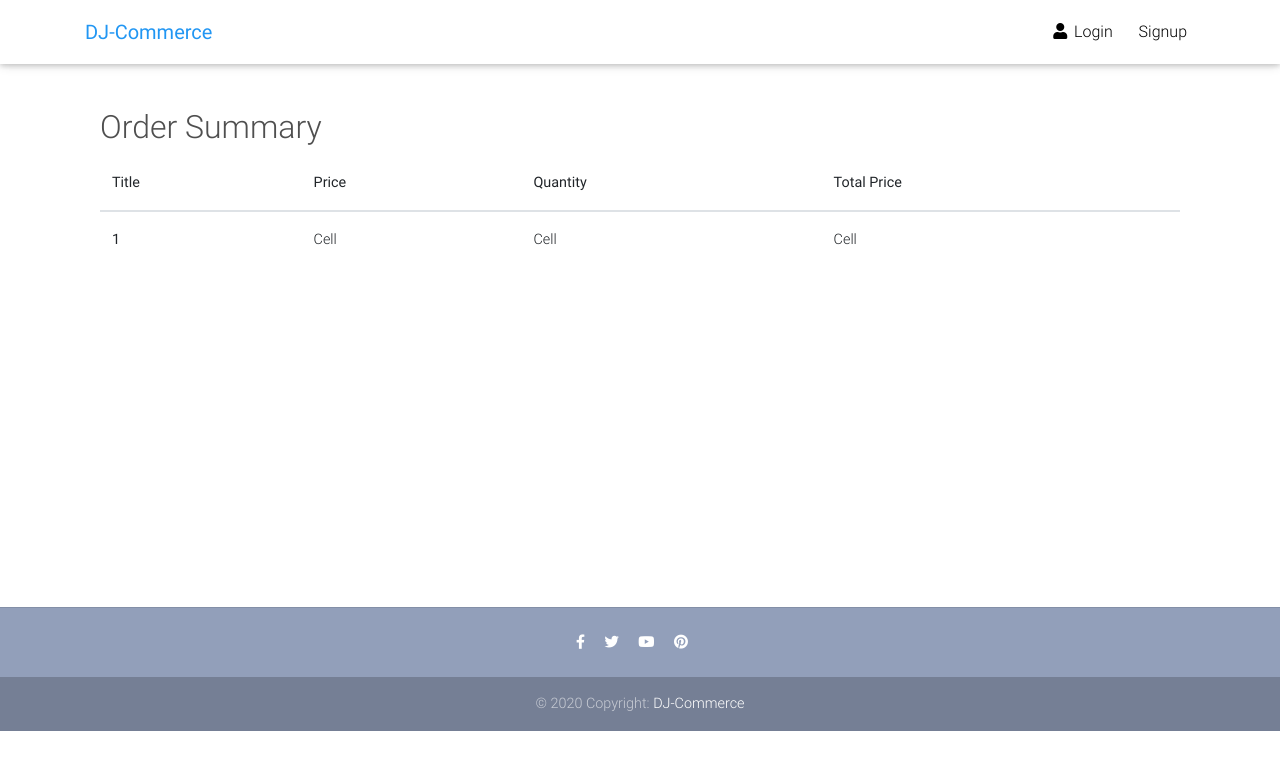
After one commit to ShedrackGodson/django_ecommerce, a Django app: page /order-summary/ in a window 1280 px wide. The commit adds this page. Shown: the top 770 px of the page. Run offline with Django 3.2, Linux system fonts and the light colour scheme; some libraries are stand-ins or nearby versions.

Commit message:
order summary view

```diff
--- a/core/urls.py
+++ b/core/urls.py
@@ -1,4 +1,5 @@
-from .views import checkout, HomeView, ItemDetailView, add_to_cart,remove_from_cart
+from .views import checkout, HomeView, ItemDetailView, add_to_cart,remove_from_cart, \
+    OrderSummaryView
 from django.urls import path
 
 app_name = 'core'
@@ -6,6 +7,7 @@ app_name = 'core'
 urlpatterns = [
     path('', HomeView.as_view(), name="item_list"),
     path('checkout/', checkout, name="checkout"),
+    path('order-summary/', OrderSummaryView.as_view(), name="order-summary"),
     path('product/<slug>/detail/', ItemDetailView.as_view(), name="product"),
     path('add-to-cart/<slug>/', add_to_cart, name="add-to-cart"),
     path('remove-from-cart/<slug>/', remove_from_cart, name="remove-from-cart"),
--- a/core/views.py
+++ b/core/views.py
@@ -1,6 +1,6 @@
 from django.shortcuts import render, get_object_or_404, redirect
 from .models import Order, OrderItem, Item
-from django.views.generic import ListView, DetailView
+from django.views.generic import ListView, DetailView, View
 from django.utils import timezone
 from django.contrib import messages
 # from django.core.urlresolvers import resolve
@@ -10,6 +10,11 @@ class HomeView(ListView):
     model = Item
     paginate_by = 16
     template_name = "home-page.html"
+
+
+class OrderSummaryView(View):
+    def get(self, *args, **kwargs):
+        return render(self.request, "order_summary.html")
 
 
 class ItemDetailView(DetailView):
--- a/templates/base.html
+++ b/templates/base.html
@@ -13,6 +13,7 @@
   <!--Main layout-->
   <main style="padding-top: 60px;">
     <div class="container">
+    {% include 'messages.html' %}
 
       {% block content %}
 
--- /dev/null
+++ b/templates/order_summary.html
@@ -0,0 +1,30 @@
+{% extends 'base.html' %}
+{% load humanize %}
+{% block content %}
+<div class="container dark-grey-text mt-5" style="padding-bottom: 300px;">
+    <div class="table-responsive text-nowrap">
+        <h2>Order Summary</h2>
+        <table class="table">
+            <thead>
+                <tr>
+                    <th scope="col">Title</th>
+                    <th scope="col">Price</th>
+                    <th scope="col">Quantity</th>
+                    <th scope="col">Total Price</th>
+                    <!-- <th scope="col">Heading</th> -->
+                </tr>
+            </thead>
+            <tbody>
+                <tr>
+                    <th scope="row">1</th>
+                    <td>Cell</td>
+                    <td>Cell</td>
+                    <td>Cell</td>
+                    <!-- <td>Cell</td> -->
+                </tr>
+            </tbody>
+        </table>
+
+    </div>
+</div>
+{% endblock content %}
```
